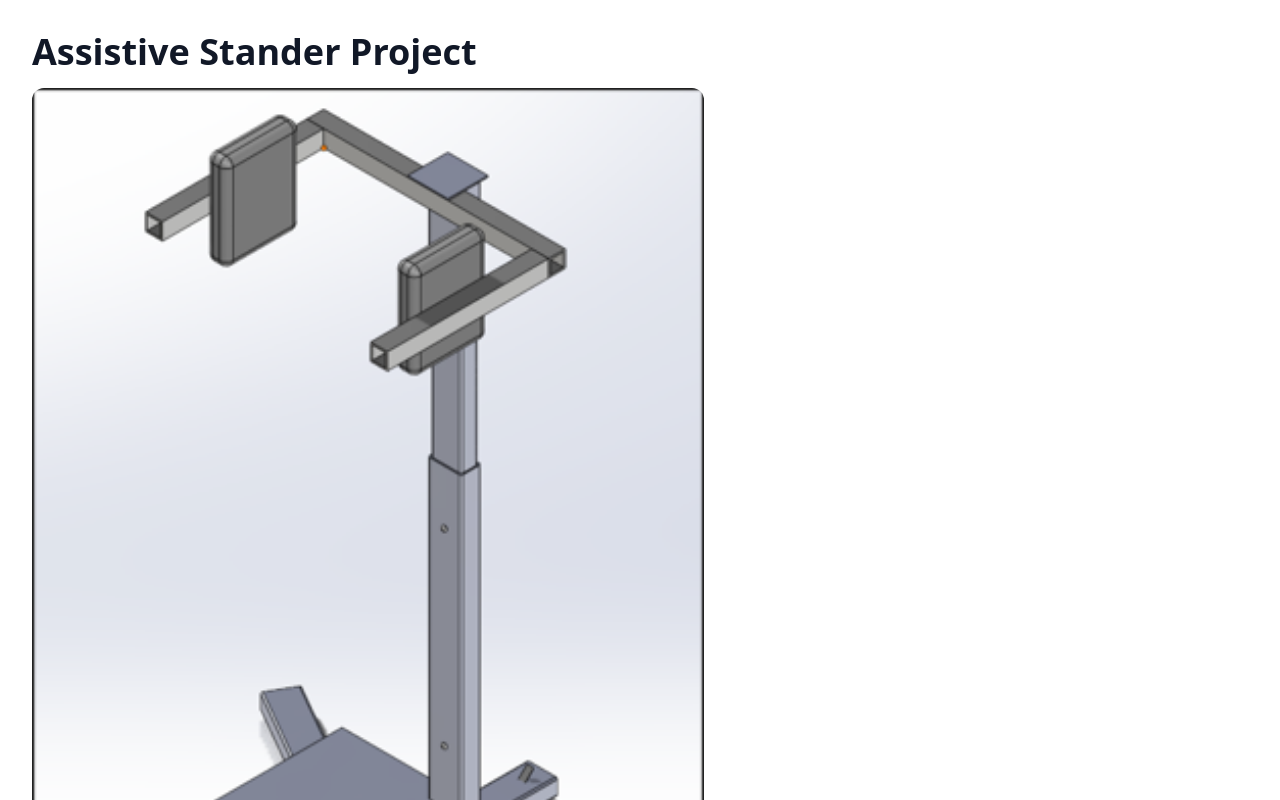
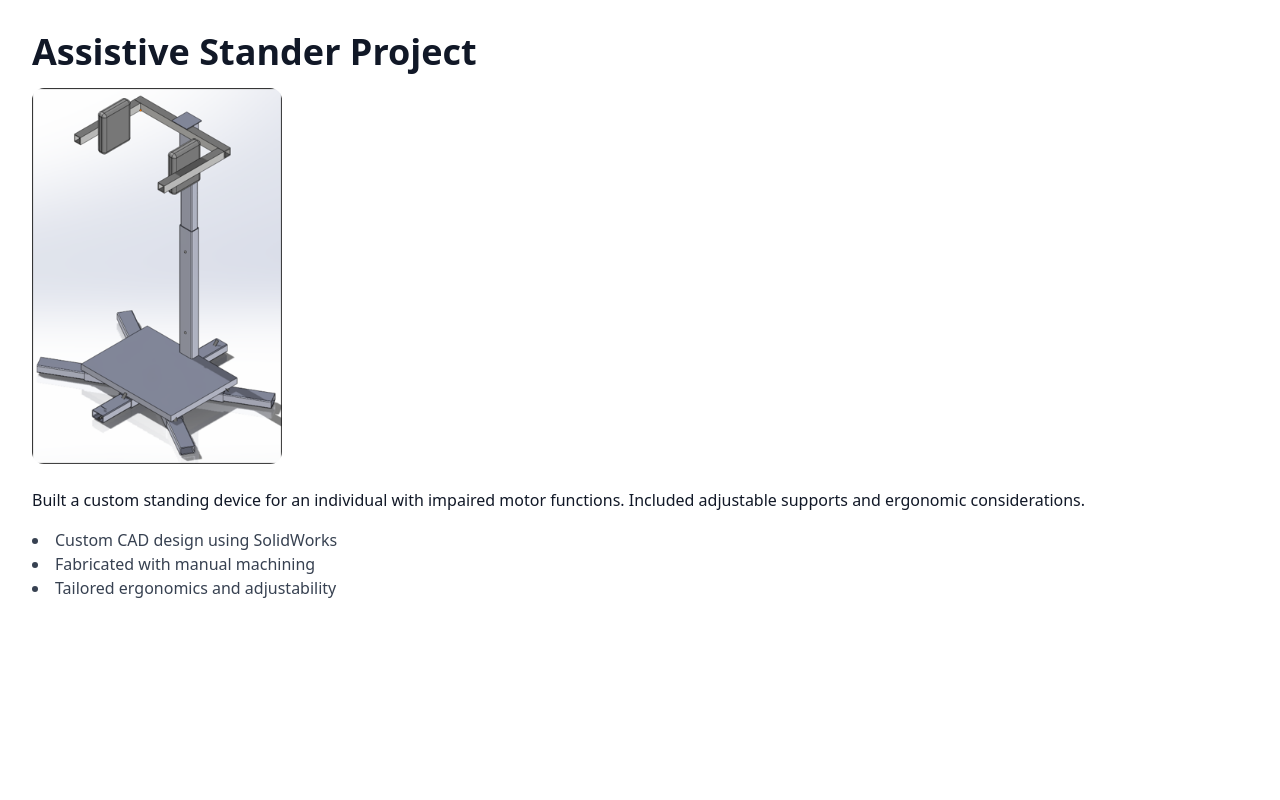
Before and after one commit to JackKingLeon/Portfolio, a React (Create React App) app: page /projects/StanderProject in a window 1280 px wide. Shown: the top 800 px of the page. Built offline with nearby package versions, Linux system fonts and the light colour scheme.

Commit message:
resize image

```diff
--- a/src/pages/projects/StanderProject.jsx
+++ b/src/pages/projects/StanderProject.jsx
@@ -9,7 +9,7 @@ export default function StanderProject() {
         alt="Assistive Stander"
         width = {250}
         height = {500}
-        className="rounded-xl mb-6 w-full max-w-2xl"
+        className="rounded-xl mb-6"
       />
       <p className="mb-4">
         Built a custom standing device for an individual with impaired motor
```
